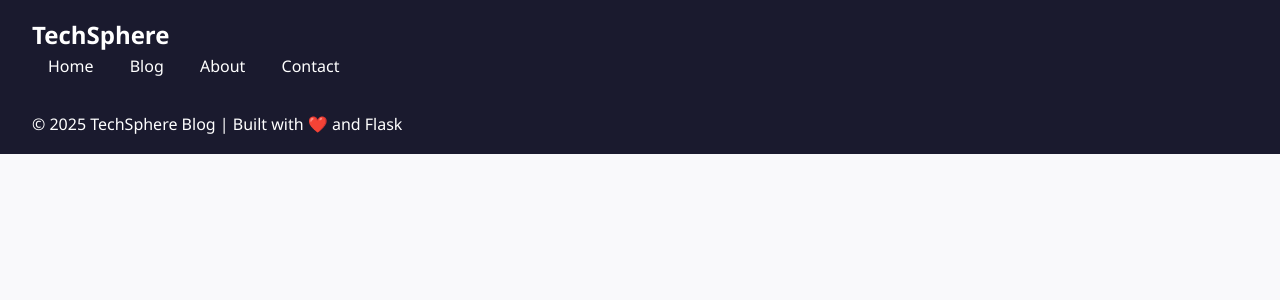
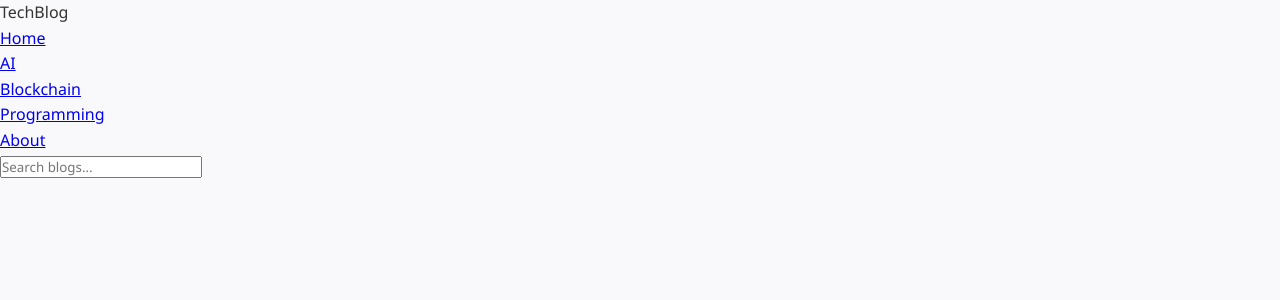
Before and after one commit to pov3sha/TECHSPHERE-TECH-BLOG, a Flask app: template templates/base.html in a window 1280 px wide. Shown: the top 300 px of the page. Run offline with Flask 3, Linux system fonts and the light colour scheme; the template is opened without the code that fills it, so the values that code supplies are empty.

Commit message:
Update base.html

```diff
--- a/templates/base.html
+++ b/templates/base.html
@@ -3,27 +3,27 @@
 <head>
   <meta charset="UTF-8">
   <meta name="viewport" content="width=device-width, initial-scale=1.0">
-  <title>TechSphere Blog</title>
+  <title>TechBlog</title>
   <link rel="stylesheet" href="{{ url_for('static', filename='css/style.css') }}">
-  <script src="{{ url_for('static', filename='js/script.js') }}" defer></script>
 </head>
 <body>
-  <header>
-    <h2>TechSphere</h2>
-    <nav>
-      <a href="/">Home</a>
-      <a href="/blog">Blog</a>
-      <a href="/about">About</a>
-      <a href="/contact">Contact</a>
-    </nav>
-  </header>
+  <!-- Navbar -->
+  <nav class="navbar">
+    <div class="logo">TechBlog</div>
+    <ul class="nav-links">
+      <li><a href="{{ url_for('home') }}">Home</a></li>
+      <li><a href="{{ url_for('category', category='AI') }}">AI</a></li>
+      <li><a href="{{ url_for('category', category='Blockchain') }}">Blockchain</a></li>
+      <li><a href="{{ url_for('category', category='Programming') }}">Programming</a></li>
+      <li><a href="#about">About</a></li>
+    </ul>
+    <form class="search-bar" action="{{ url_for('search') }}">
+      <input type="text" name="q" placeholder="Search blogs...">
+    </form>
+  </nav>
 
-  <main>
-    {% block content %}{% endblock %}
-  </main>
+  {% block content %}{% endblock %}
 
-  <footer>
-    <p>&copy; 2025 TechSphere Blog | Built with ❤️ and Flask</p>
-  </footer>
+  <script src="{{ url_for('static', filename='js/script.js') }}"></script>
 </body>
 </html>
```
